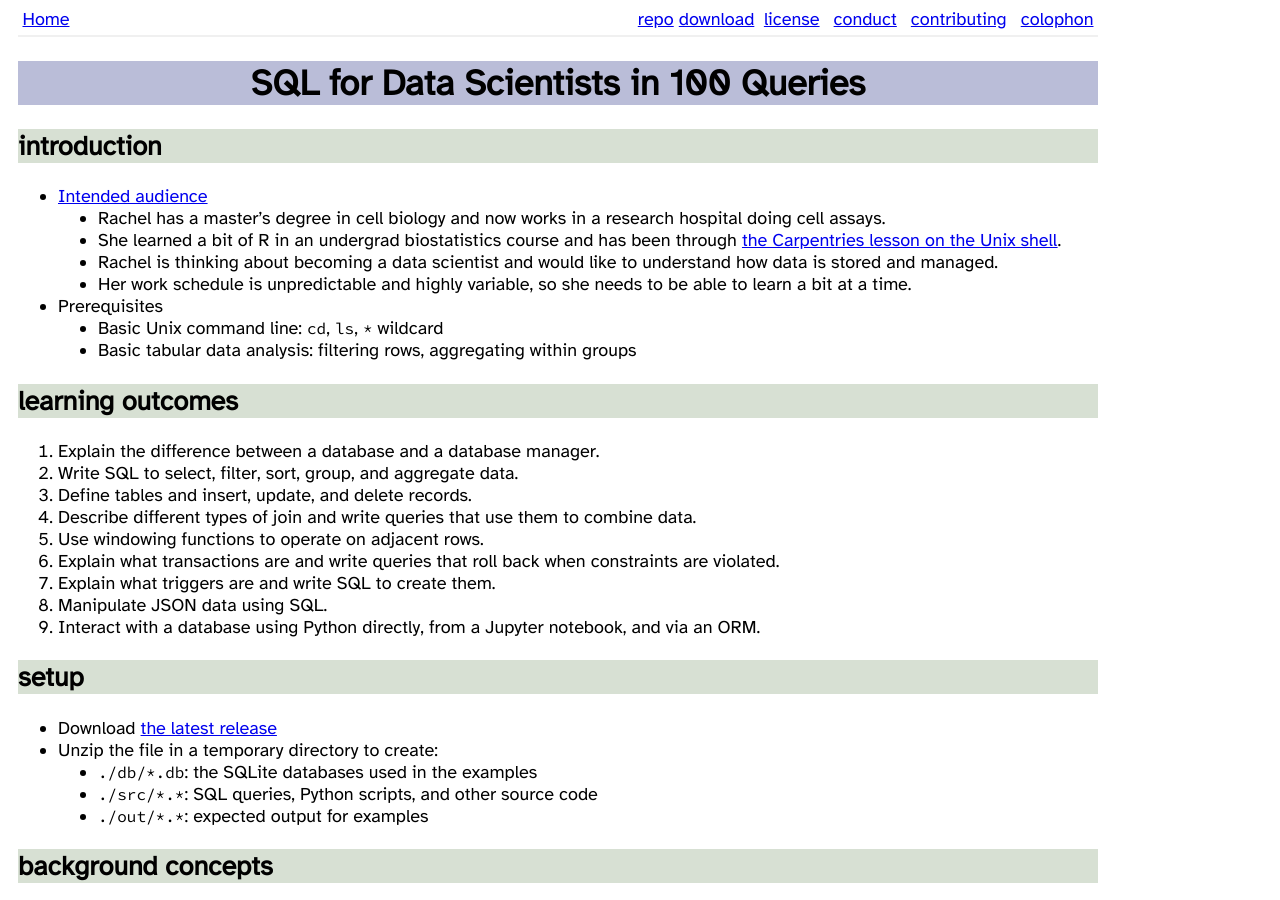
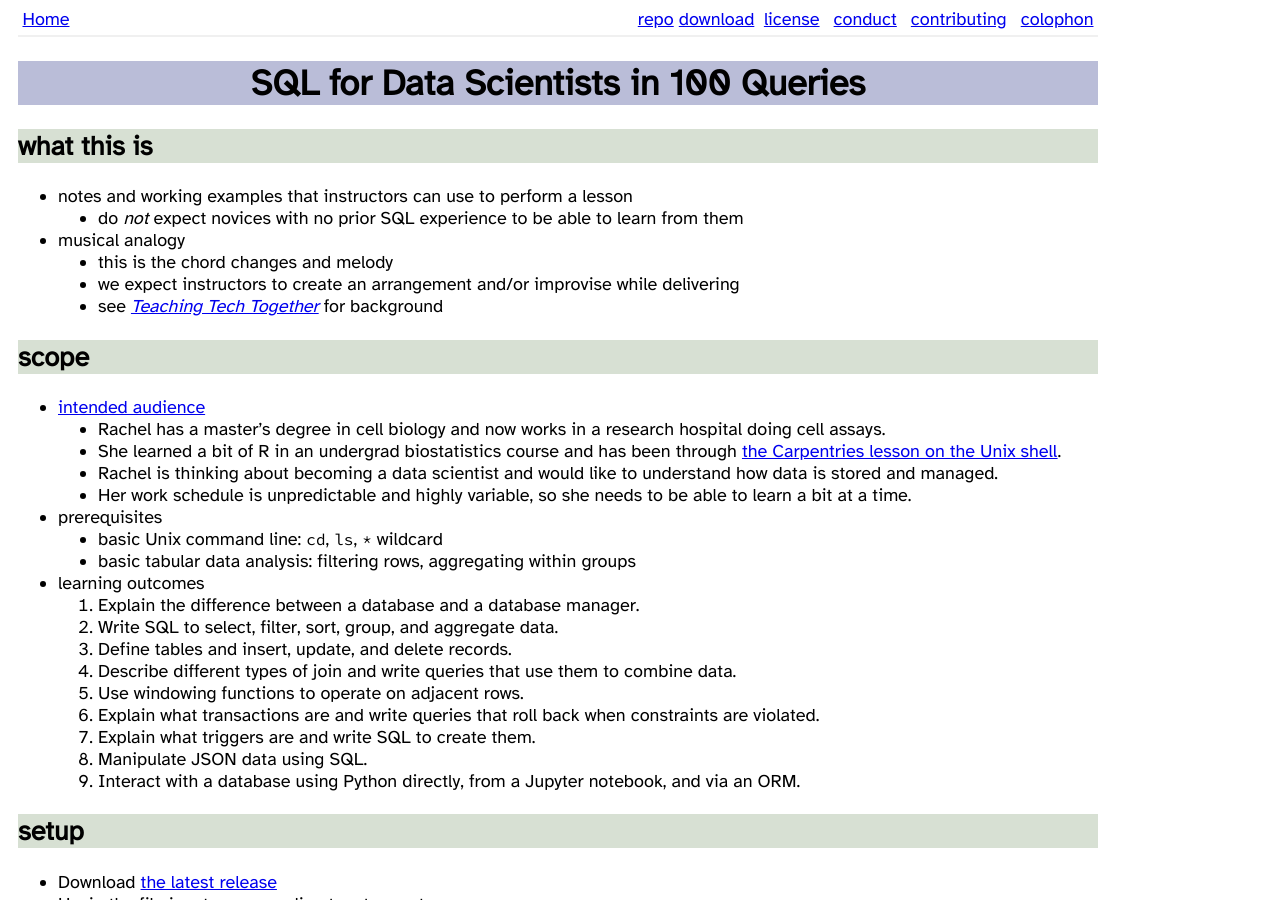
Before and after one commit to gvwilson/sql-tutorial, a Jekyll site: the page built from index.md, in a window 1280 px wide and 900 px high. Built offline with Jekyll 4.4.1, drawn with Linux system fonts in a browser that asks for light colours; nearby versions of some CDN libraries.

Commit message:
fix: clarifying scope and intent

```diff
--- a/index.md
+++ b/index.md
@@ -3,9 +3,21 @@
 ---
 <section class="aside" markdown="1">
 
-## introduction
+## what this is
 
--   [Intended audience][persona]
+-   notes and working examples that instructors can use to perform a lesson
+    -   do *not* expect novices with no prior SQL experience to be able to learn from them
+-   musical analogy
+    -   this is the chord changes and melody
+    -   we expect instructors to create an arrangement and/or improvise while delivering
+    -   see [*Teaching Tech Together*][t3] for background
+
+</section>
+<section class="aside" markdown="1">
+
+## scope
+
+-   [intended audience][persona]
     -   Rachel has a master's degree in cell biology
         and now works in a research hospital doing cell assays.
     -   She learned a bit of R in an undergrad biostatistics course
@@ -14,24 +26,19 @@
         and would like to understand how data is stored and managed.
     -   Her work schedule is unpredictable and highly variable,
         so she needs to be able to learn a bit at a time.
--   Prerequisites
-    -   Basic Unix command line: `cd`, `ls`, `*` wildcard
-    -   Basic tabular data analysis: filtering rows, aggregating within groups
-
-</section>
-<section class="aside" markdown="1">
-
-## learning outcomes
-
-1.  Explain the difference between a database and a database manager.
-1.  Write SQL to select, filter, sort, group, and aggregate data.
-1.  Define tables and insert, update, and delete records.
-1.  Describe different types of join and write queries that use them to combine data.
-1.  Use windowing functions to operate on adjacent rows.
-1.  Explain what transactions are and write queries that roll back when constraints are violated.
-1.  Explain what triggers are and write SQL to create them.
-1.  Manipulate JSON data using SQL.
-1.  Interact with a database using Python directly, from a Jupyter notebook, and via an ORM.
+-   prerequisites
+    -   basic Unix command line: `cd`, `ls`, `*` wildcard
+    -   basic tabular data analysis: filtering rows, aggregating within groups
+-   learning outcomes
+    1.  Explain the difference between a database and a database manager.
+    1.  Write SQL to select, filter, sort, group, and aggregate data.
+    1.  Define tables and insert, update, and delete records.
+    1.  Describe different types of join and write queries that use them to combine data.
+    1.  Use windowing functions to operate on adjacent rows.
+    1.  Explain what transactions are and write queries that roll back when constraints are violated.
+    1.  Explain what triggers are and write SQL to create them.
+    1.  Manipulate JSON data using SQL.
+    1.  Interact with a database using Python directly, from a Jupyter notebook, and via an ORM.
 
 </section>
 <section class="aside" markdown="1">
```
Also changed, not shown: other parts of index.md (+1 -0 lines), README.md.
